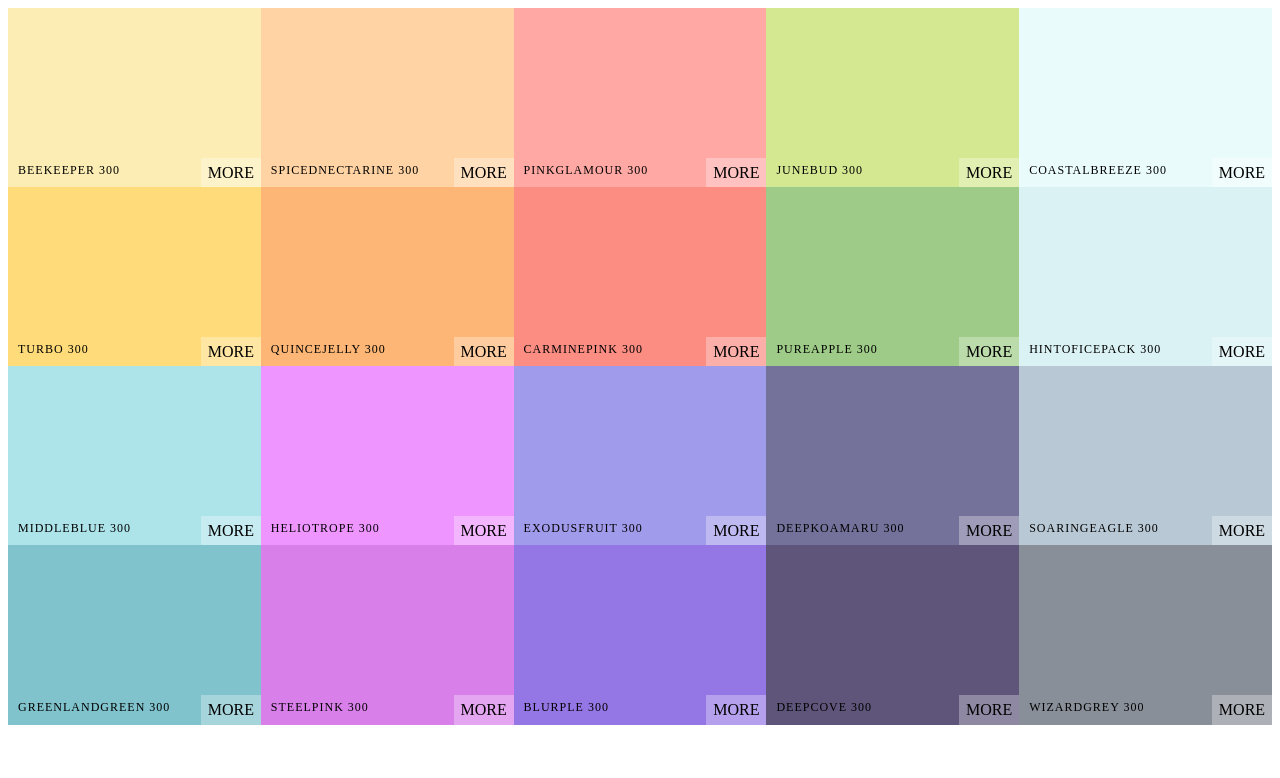
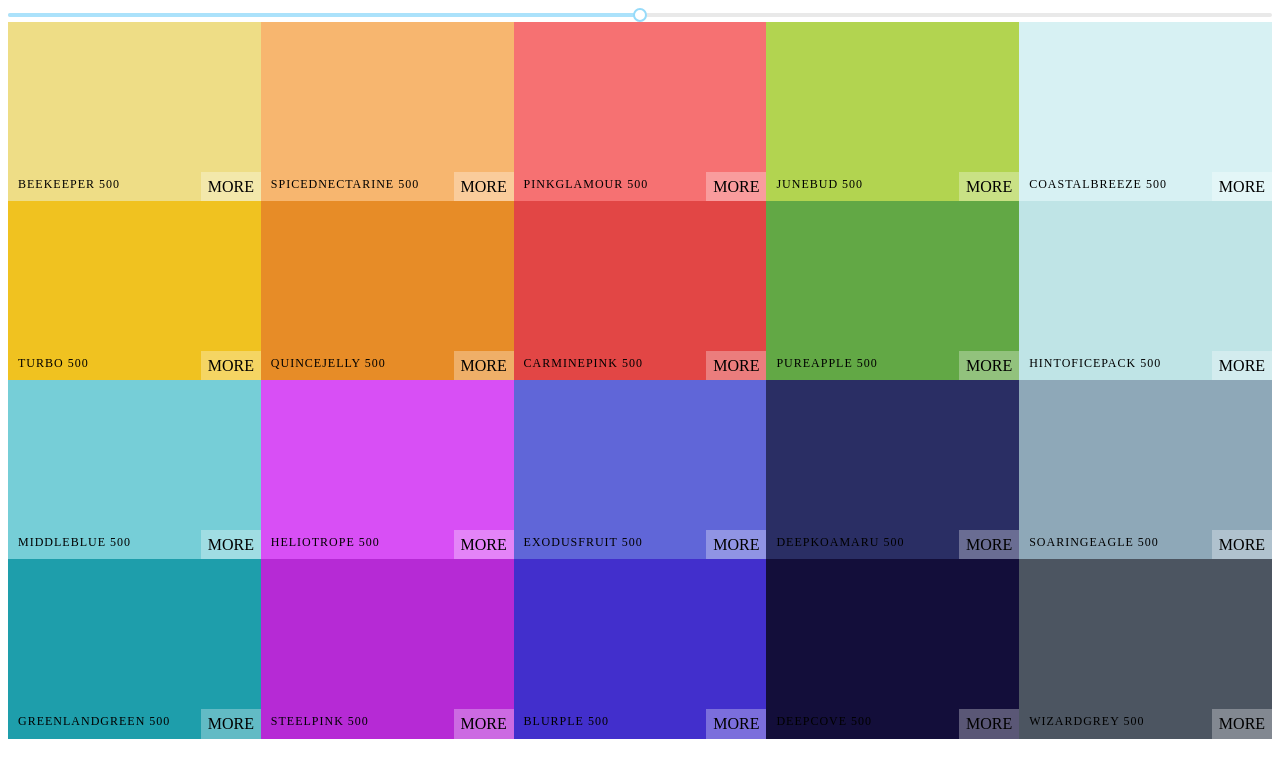
Before and after one commit to JunaidKhan-dev/ReactColors, a React (Create React App) app: page /palette/0 in a window 1280 px wide. Shown: the top 778 px of the page. Built offline with nearby package versions, Linux system fonts and the light colour scheme.

Commit message:
add slider without style

```diff
--- a/package.json
+++ b/package.json
@@ -4,6 +4,7 @@
   "private": true,
   "dependencies": {
     "chroma-js": "^2.0.4",
+    "rc-slider": "^8.6.13",
     "react": "^16.9.0",
     "react-copy-to-clipboard": "^5.0.1",
     "react-dom": "^16.9.0",
--- a/src/components/Palette.js
+++ b/src/components/Palette.js
@@ -1,18 +1,30 @@
 import React, { Component } from 'react'
+import Slider from 'rc-slider'
+import 'rc-slider/assets/index.css'
 import ColorBox from './ColorBox'
 class Palette extends Component {
-  state = { }
+  state = {
+    level: 500
+  }
+
+  changeLevel = (newLevel)=>{
+    this.setState({
+      level: newLevel
+    })
+  }
   render () {
-    const colorsBoxes = this.props.palette.colors[300].map(box => {
+    const {level} = this.state
+    const colorsBoxes = this.props.palette.colors[level].map(box => {
       return (
         <ColorBox key={box.name} background={box.hex} name={box.name} />
       )
     })
     return (
       <div className='Palette'>
+        <Slider defaultValue={level} min={100} max={900}
+         onAfterChange={this.changeLevel} step={100} />
         <div className='Palette-colors'>
           {colorsBoxes}
-
         </div>
         {/* footer here */}
       </div>
```
Also changed, not shown: 1 other file (tests, documents, lock files or other folders).
